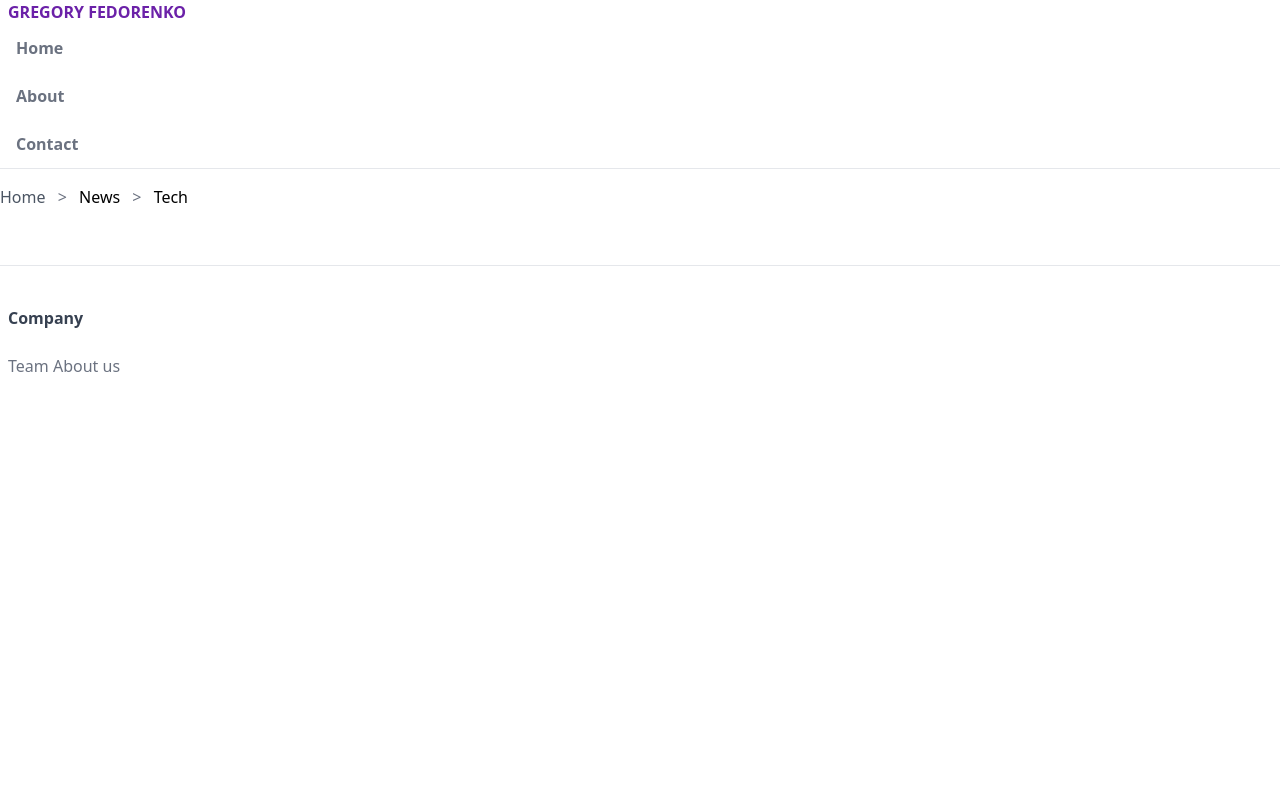
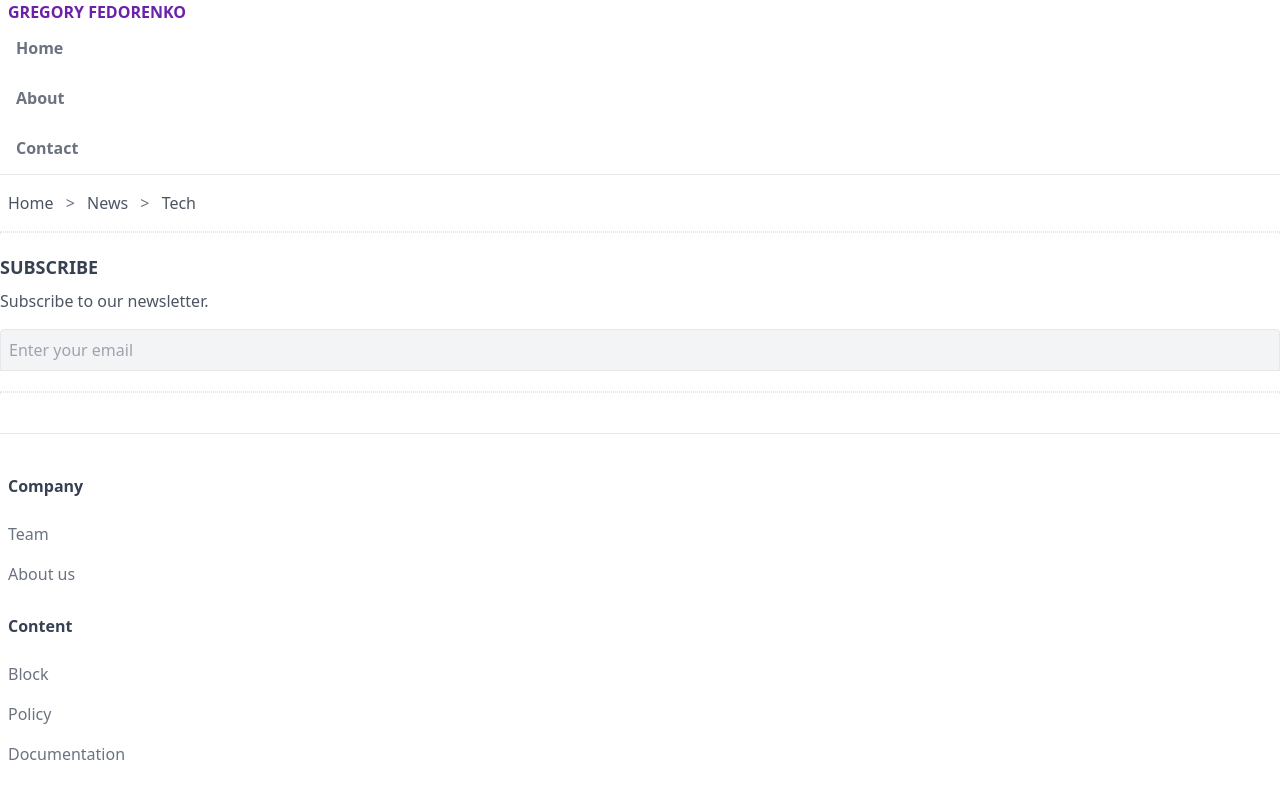
Before and after one commit to GregFedy/pet-tailwind, a website: page index.html in a window 1280 px wide. Drawn offline with Linux system fonts and the light colour scheme.

Commit message:
feat: add subscribe section and decoration styles

```diff
--- a/index.html
+++ b/index.html
@@ -14,36 +14,112 @@
       >
       <nav>
         <ul class="text-gray-500 font-semibold">
-          <li><a class="inline-block py-3 px-2" href="#">Home</a></li>
-          <li><a class="inline-block py-3 px-2" href="#">About</a></li>
-          <li><a class="inline-block py-3 px-2" href="#">Contact</a></li>
+          <li>
+            <a
+              class="inline-block py-3 px-2 border-b-2 border-transparent hover:text-purple-800 hover:border-purple-800"
+              href="#"
+              >Home</a
+            >
+          </li>
+          <li>
+            <a
+              class="inline-block py-3 px-2 border-b-2 border-transparent hover:text-purple-800 hover:border-purple-800"
+              href="#"
+              >About</a
+            >
+          </li>
+          <li>
+            <a
+              class="inline-block py-3 px-2 border-b-2 border-transparent hover:text-purple-800 hover:border-purple-800"
+              href="#"
+              >Contact</a
+            >
+          </li>
         </ul>
       </nav>
     </header>
 
     <main>
       <!-- breadcrumbs -->
-      <div class="py-4 overflow-y-auto whitespace-nowrap">
-        <div>
-          <a class="text-gray-600" href="#">Home</a>
+      <div class="px-2">
+        <div class="py-4 overflow-y-auto whitespace-nowrap">
+          <a class="text-gray-600 hover:text-gray-900" href="#">Home</a>
           <span class="mx-2 text-gray-500">&gt;</span>
-          <a href="#">News</a>
+          <a class="text-gray-600 hover:text-gray-900" href="#">News</a>
           <span class="mx-2 text-gray-500">&gt;</span>
-          <a href="#">Tech</a>
+          <a class="text-gray-600 hover:text-gray-900" href="#">Tech</a>
         </div>
       </div>
+
+      <!-- divider -->
+      <div class="border border-dotted"></div>
+
+      <!-- subscribe -->
+      <div class="my-5">
+        <h5 class="font-bold text-lg uppercase text-gray-700 mb-2">
+          Subscribe
+        </h5>
+        <p class="text-gray-600 mb-4">Subscribe to our newsletter.</p>
+        <input
+          class="text-gray-700 bg-gray-100 p-2 w-full border rounded-t hover:border-gray-600"
+          placeholder="Enter your email"
+          type="email"
+        />
+      </div>
+
+      <!-- divider -->
+      <div class="border border-dotted"></div>
     </main>
 
     <!-- footer -->
     <footer class="border-t mt-10 py-10 px-2">
       <div>
-        <div>
+        <div class="mb-5">
           <h6 class="font-semibold text-gray-700 mb-4">Company</h6>
           <ul>
-            <li class="inline-block text-gray-500 py-2" href="#">Team</li>
-            <li class="inline-block text-gray-500 py-2" href="#">About us</li>
+            <li>
+              <a
+                class="inline-block text-gray-500 py-2 hover:underline decoration-gray-700 underline-offset-2"
+                href="#"
+                >Team</a
+              >
+            </li>
+            <li>
+              <a
+                class="inline-block text-gray-500 py-2 hover:underline decoration-gray-700 underline-offset-2"
+                href="#"
+                >About us</a
+              >
+            </li>
           </ul>
         </div>
+      </div>
+
+      <div>
+        <h6 class="font-semibold text-gray-700 mb-4">Content</h6>
+        <ul>
+          <li>
+            <a
+              class="inline-block text-gray-500 py-2 hover:underline decoration-gray-700 underline-offset-2"
+              href="#"
+              >Block</a
+            >
+          </li>
+          <li>
+            <a
+              class="inline-block text-gray-500 py-2 hover:underline decoration-gray-700 underline-offset-2"
+              href="#"
+              >Policy</a
+            >
+          </li>
+          <li>
+            <a
+              class="inline-block text-gray-500 py-2 hover:underline decoration-gray-700 underline-offset-2"
+              href="#"
+              >Documentation</a
+            >
+          </li>
+        </ul>
       </div>
     </footer>
   </body>
```
Also changed, not shown: public/styles.css.
